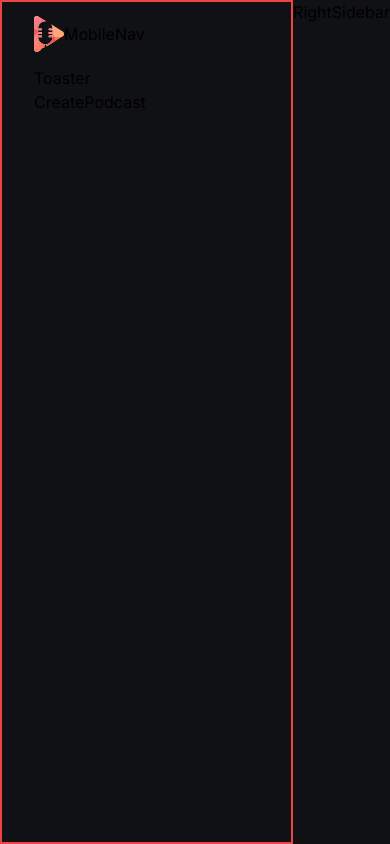
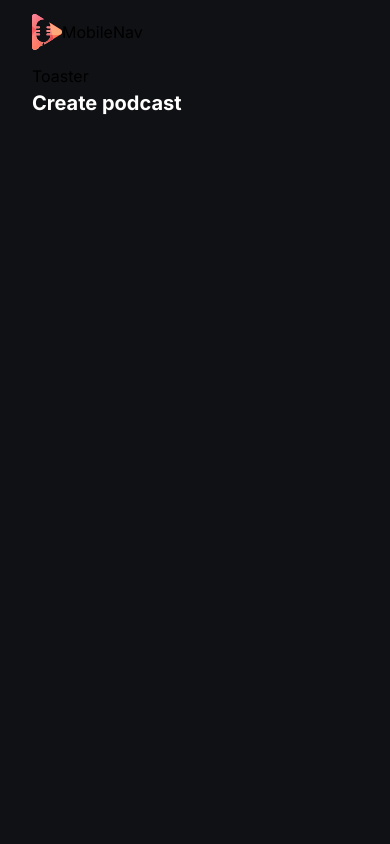
Before and after one commit to Satora1/Podcast-AI-APP, a Next.js app: page /create-podcast in a window 390 px wide. Built offline with nearby package versions, Linux system fonts and the light colour scheme.

Commit message:
small refactor

```diff
--- a/app/(root)/create-podcast/page.tsx
+++ b/app/(root)/create-podcast/page.tsx
@@ -2,7 +2,8 @@
 
 const CreatePodcast = () => {
   return (
-    <div>CreatePodcast</div>
+    <h1 className='text-20 font-bold text-white-1'>
+Create podcast  </h1>
   )
 }
 
--- a/app/(root)/discover/page.tsx
+++ b/app/(root)/discover/page.tsx
@@ -2,7 +2,11 @@
 
 const Discover = () => {
   return (
-    <div>Discover</div>
+    <div>
+      <h1 className='text-20 font-bold text-white-1'>
+          Discover
+        </h1>
+    </div>
   )
 }
 
--- a/app/(root)/layout.tsx
+++ b/app/(root)/layout.tsx
@@ -1,4 +1,5 @@
 import LeftSidebar from "@/components/LeftSidebar";
+import MobileNav from "@/components/MobileNav";
 import RightSidebar from "@/components/RightSidebar";
 import Image from "next/image";
 
@@ -11,16 +12,16 @@
         <div className="relatice flex flex-col">
             <main className="relative flex bg-black-3">
                 <LeftSidebar />
-                <section className="border-2 border-red-500 flex min-h-screen flex-1 flex-col px-4 sm:px-14">
+                <section className="flex min-h-screen flex-1 flex-col px-4 sm:px-14">
                     <div className="mx-auto flex w-full max-w-5xl flex-col max-sm:px-4">
                         <div className="flex h-16 items-center jsutify-between md:hidden">
                             <Image src="/icons/logo.svg"
                                 width={30}
                                 height={30}
                                 alt="menu icon" />
-                            MobileNav
+                            <MobileNav />
                         </div>
-                        <div>
+                        <div className="flex flex-col md:pb-14">
                             Toaster
                             {children}
                         </div>
--- /dev/null
+++ b/components/MobileNav.tsx
@@ -0,0 +1,9 @@
+import React from 'react'
+
+const MobileNav = () => {
+  return (
+    <div>MobileNav</div>
+  )
+}
+
+export default MobileNav
--- a/components/RightSidebar.tsx
+++ b/components/RightSidebar.tsx
@@ -2,7 +2,9 @@
 
 const RightSidebar = () => {
   return (
-    <div>RightSidebar</div>
+    <section className='right_sidebar text-white-1'>
+RIGHT
+    </section>
   )
 }
 
```
